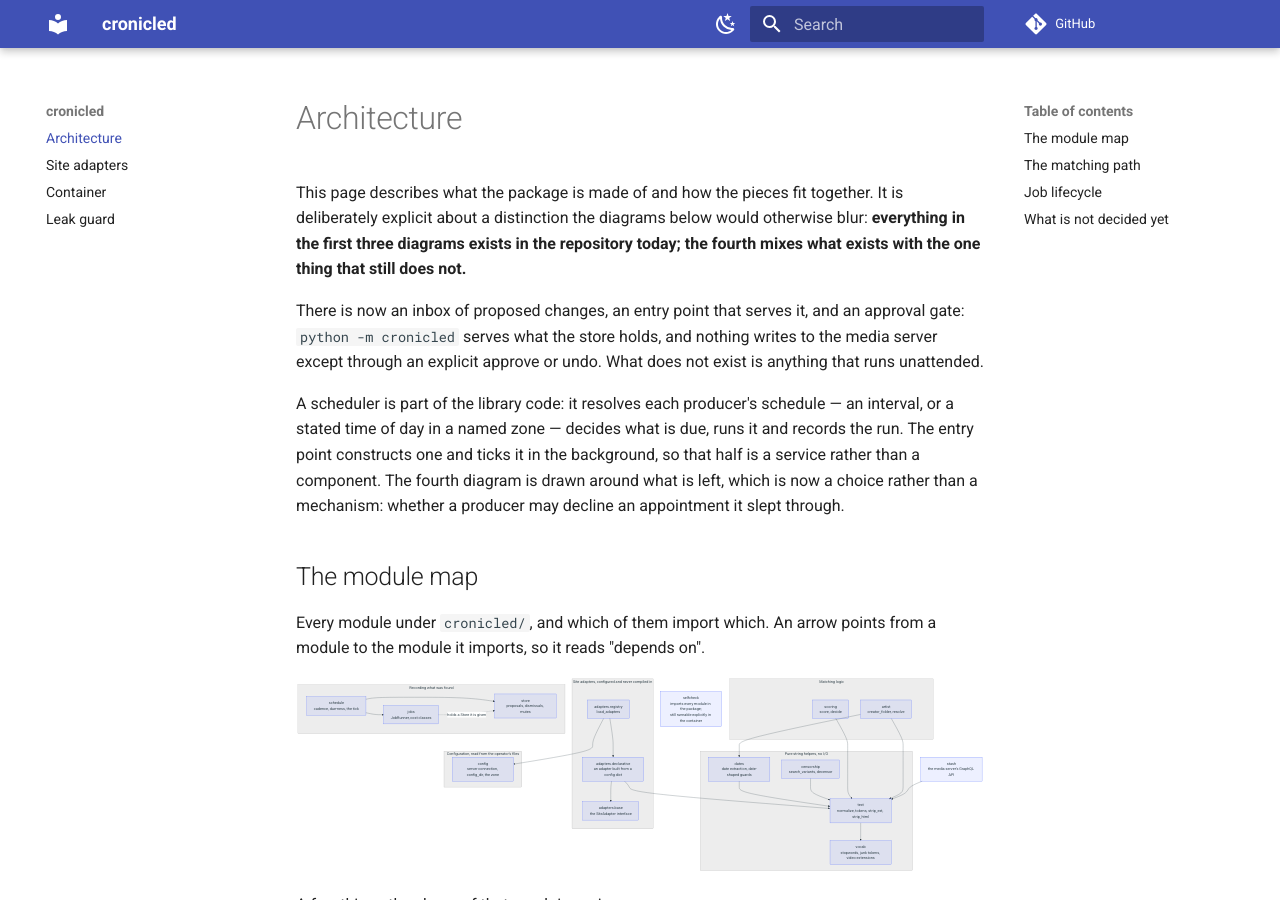
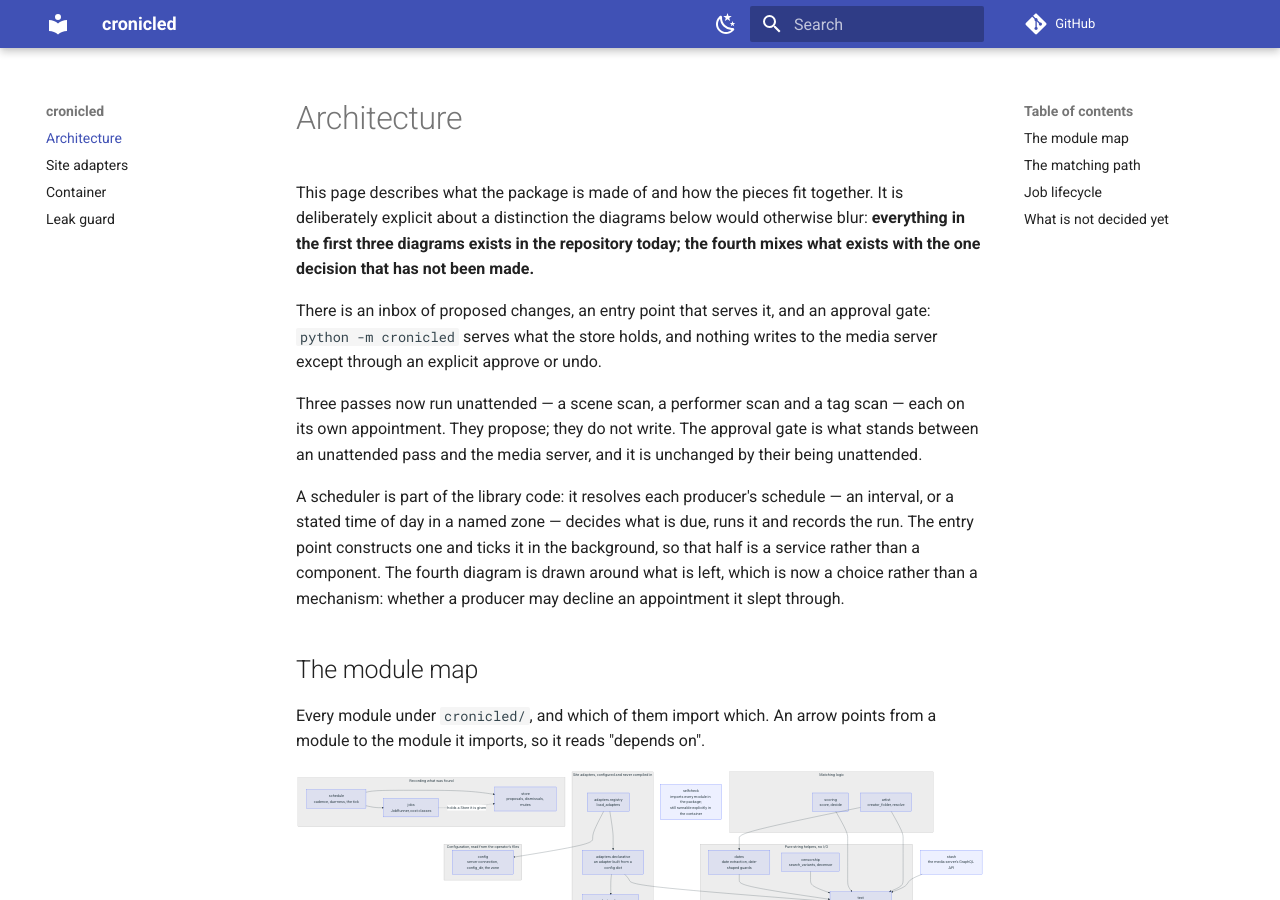
Before and after one commit to cabinetworks/cronicled, an MkDocs documentation site: the page built from docs/index.md, in a window 1280 px wide and 900 px high. Built offline with MkDocs 1.6.1 and Material for MkDocs 9.7.7, drawn with Linux system fonts in a browser that asks for light colours; comment, search, counter and statistics services are not loaded.

Commit message:
docs: the overview said nothing runs unattended while three passes did
The claim outlived the capability by several changes: it sat two paragraphs
above a description of the scheduler ticking in the background. A reader who
believed it would not look for the schedule and would be surprised by a pass
they did not start.

The drift test gains one narrow guard rather than a general prose check. Its
docstring says where that coverage stops and why: a test asserting arbitrary
sentences fails on every rewording, which trains people to edit the test
instead of reading it. This claim earns an exception because it survived a
capability landing, and it is pinned as an absence so only the falsehood
returning can break it.

Co-Authored-By: Claude <noreply@anthropic.com>

```diff
--- a/docs/index.md
+++ b/docs/index.md
@@ -3,13 +3,17 @@
 This page describes what the package is made of and how the pieces fit
 together. It is deliberately explicit about a distinction the diagrams below
 would otherwise blur: **everything in the first three diagrams exists in the
-repository today; the fourth mixes what exists with the one thing that
-still does not.**
+repository today; the fourth mixes what exists with the one decision that has
+not been made.**
 
-There is now an inbox of proposed changes, an entry point that serves it, and
-an approval gate: `python -m cronicled` serves what the store holds, and
-nothing writes to the media server except through an explicit approve or
-undo. What does not exist is anything that runs unattended.
+There is an inbox of proposed changes, an entry point that serves it, and an
+approval gate: `python -m cronicled` serves what the store holds, and nothing
+writes to the media server except through an explicit approve or undo.
+
+Three passes now run unattended — a scene scan, a performer scan and a tag scan
+— each on its own appointment. They propose; they do not write. The approval
+gate is what stands between an unattended pass and the media server, and it is
+unchanged by their being unattended.
 
 A scheduler is part of the library code: it resolves each producer's schedule —
 an interval, or a stated time of day in a named zone — decides what is due,
```
Also changed, not shown: 1 other file.
